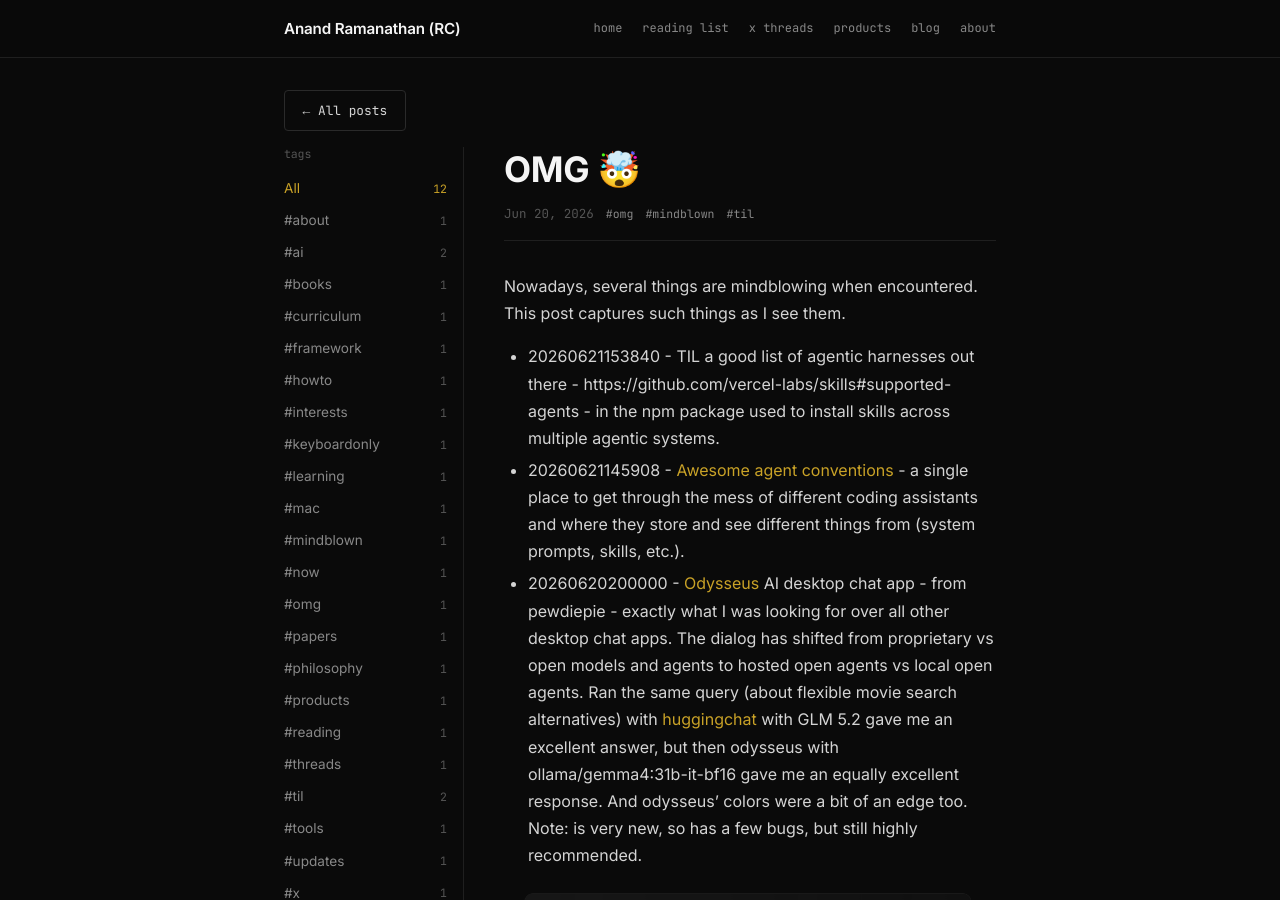
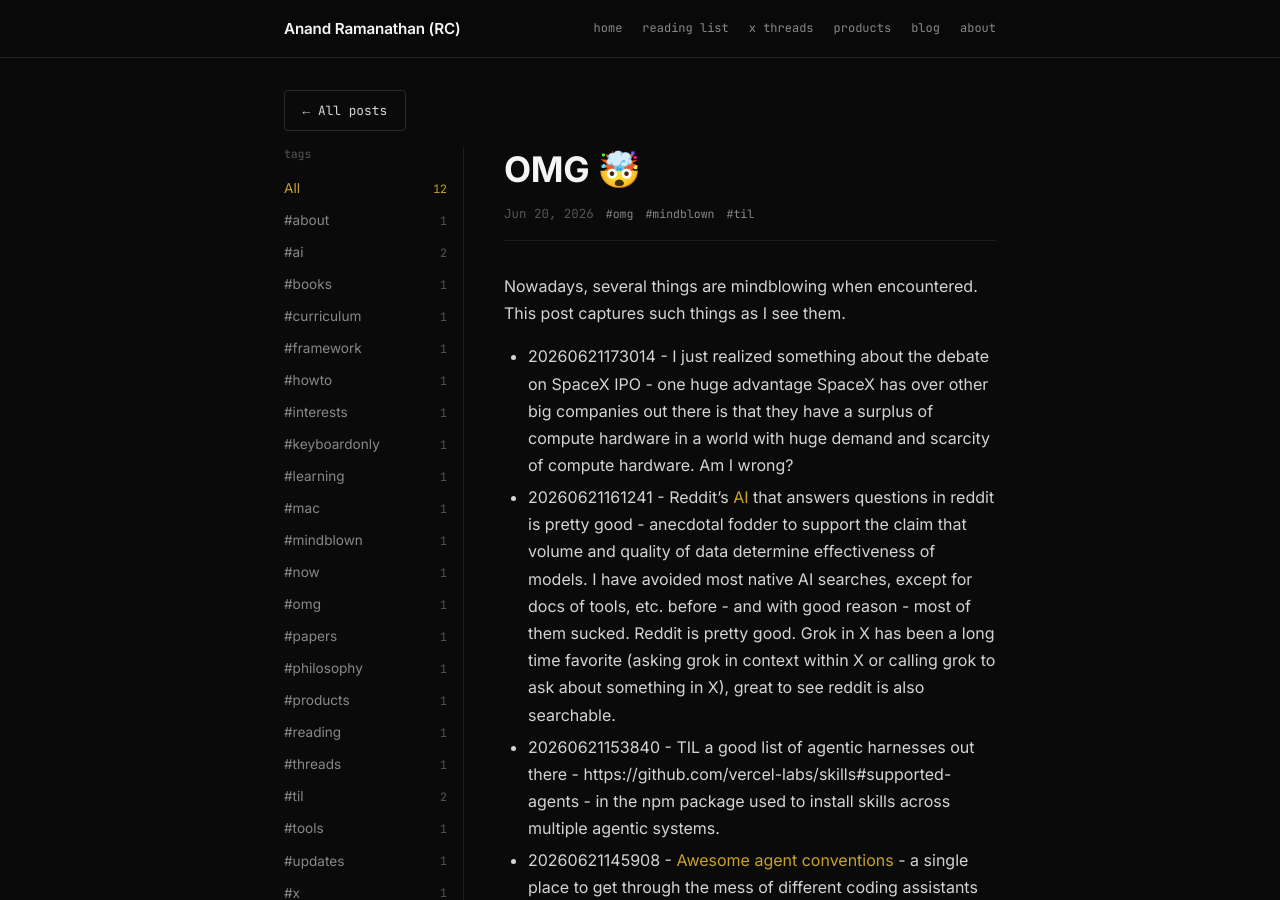
Before and after one commit to rcanand/rcanand.github.io, a Jekyll site: the page built from _posts/2026-06-20-omg.md, in a window 1280 px wide and 900 px high. Built offline with Jekyll 4.4.1, drawn with Linux system fonts in a browser that asks for light colours; comment, search, counter and statistics services are not loaded.

Commit message:
omg updates - spacex and reddit answers

```diff
--- a/_posts/2026-06-20-omg.md
+++ b/_posts/2026-06-20-omg.md
@@ -9,6 +9,8 @@
 ---
 Nowadays, several things are mindblowing when encountered. This post captures such things as I see them.
 
+- 20260621173014 - I just realized something about the debate on SpaceX IPO - one huge advantage SpaceX has over other big companies out there is that they have a surplus of compute hardware in a world with huge demand and scarcity of compute hardware. Am I wrong?
+- 20260621161241 - Reddit's [AI](https://www.reddit.com/answers/) that answers questions in reddit is pretty good - anecdotal fodder to support the claim that volume and quality of data determine effectiveness of models. I have avoided most native AI searches, except for docs of tools, etc. before - and with good reason - most of them sucked. Reddit is pretty good. Grok in X has been a long time favorite (asking grok in context within X or calling grok to ask about something in X), great to see reddit is also searchable.
 - 20260621153840 - TIL a good list of agentic harnesses out there - https://github.com/vercel-labs/skills#supported-agents - in the npm package used to install skills across multiple agentic systems.
 - 20260621145908 - [Awesome agent conventions](https://github.com/ItamarZand88/awesome-agent-conventions) - a single place to get through the mess of different coding assistants and where they store and see different things from (system prompts, skills, etc.).
 - 20260620200000 - [Odysseus](https://github.com/pewdiepie-archdaemon/odysseus) AI desktop chat app - from pewdiepie - exactly what I was looking for over all other desktop chat apps. The dialog has shifted from proprietary vs open models and agents to hosted open agents vs local open agents. Ran the same query (about flexible movie search alternatives) with [huggingchat](https://huggingface.co/chat/) with GLM 5.2 gave me an excellent answer, but then odysseus with ollama/gemma4:31b-it-bf16 gave me an equally excellent response. And odysseus' colors were a bit of an edge too. Note: is very new, so has a few bugs, but still highly recommended.
```
Also changed, not shown: _posts/2026-06-21-ai-learning-resources.md (+1 -1 lines), 1 other file.
